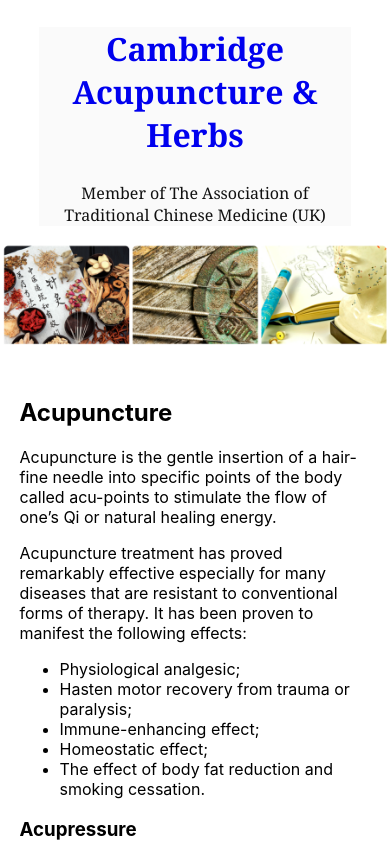
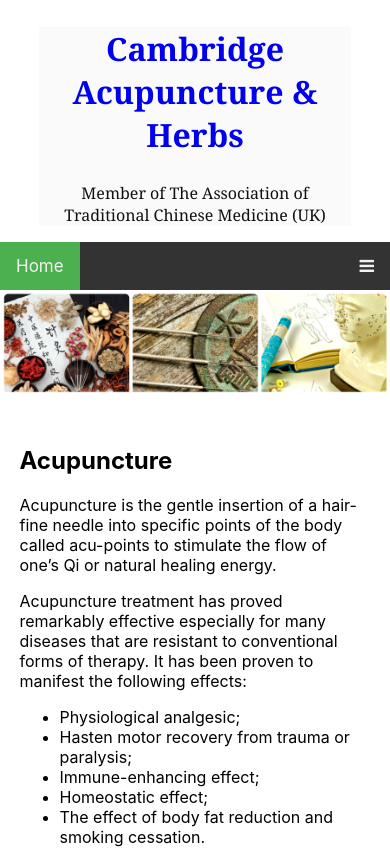
Before and after one commit to yucigou/cam-acuherbs, a React (Create React App) app: page /contact in a window 390 px wide. Shown: the top 849 px of the page. Built offline with nearby package versions, Linux system fonts and the light colour scheme.

Commit message:
Add responsive top nav menu

```diff
--- /dev/null
+++ b/public/css/menu.css
@@ -0,0 +1,57 @@
+/* Add a black background color to the top navigation */
+.topnav {
+  background-color: #333;
+  overflow: hidden;
+}
+
+/* Style the links inside the navigation bar */
+.topnav a {
+  float: left;
+  display: block;
+  color: #f2f2f2;
+  text-align: center;
+  padding: 14px 16px;
+  text-decoration: none;
+  font-size: 17px;
+}
+
+/* Change the color of links on hover */
+.topnav a:hover {
+  background-color: #ddd;
+  color: black;
+}
+
+/* Add an active class to highlight the current page */
+.active {
+  background-color: #4CAF50;
+  color: white;
+}
+
+/* Hide the link that should open and close the topnav on small screens */
+.topnav .icon {
+  display: none;
+}
+
+/* When the screen is less than 600 pixels wide, hide all links, except for the first one ("Home"). Show the link that contains should open and close the topnav (.icon) */
+@media screen and (max-width: 600px) {
+  .topnav a:not(:first-child) {display: none;}
+  .topnav a.icon {
+    float: right;
+    display: block;
+  }
+}
+
+/* The "responsive" class is added to the topnav with JavaScript when the user clicks on the icon. This class makes the topnav look good on small screens (display the links vertically instead of horizontally) */
+@media screen and (max-width: 600px) {
+  .topnav.responsive {position: relative;}
+  .topnav.responsive a.icon {
+    position: absolute;
+    right: 0;
+    top: 0;
+  }
+  .topnav.responsive a {
+    float: none;
+    display: block;
+    text-align: left;
+  }
+}
--- a/public/index.html
+++ b/public/index.html
@@ -13,6 +13,8 @@
       user's mobile device or desktop. See https://developers.google.com/web/fundamentals/web-app-manifest/
     -->
     <link rel="manifest" href="%PUBLIC_URL%/manifest.json" />
+    <link rel="stylesheet" href="https://cdnjs.cloudflare.com/ajax/libs/font-awesome/4.7.0/css/font-awesome.min.css">
+    <link rel="stylesheet" href="%PUBLIC_URL%/css/menu.css" />
     <!--
       Notice the use of %PUBLIC_URL% in the tags above.
       It will be replaced with the URL of the `public` folder during the build.
--- a/src/components/header.jsx
+++ b/src/components/header.jsx
@@ -1,5 +1,6 @@
 import React from 'react';
 import styled from 'styled-components'
+import Menu from './menu'
 
 const StyledHeader = styled.header`
   padding: 0 24px;
@@ -38,6 +39,7 @@
 	      <H2><Link href="http://cam-acuherbs.co.uk" title="Cambridge Acupuncture &amp; Herbs — Member of The Association of Traditional Chinese Medicine (UK)" rel="home">Cambridge Acupuncture &amp; Herbs</Link></H2>
 	      <p>Member of The Association of Traditional Chinese Medicine (UK)</p>
 	    </StyledHeader>
+      <Menu />
 			<HeaderImage>
 				<Img src="/images/cam-acuherbs-banner-1.png"></Img>
 			</HeaderImage>
--- a/src/components/menu.jsx
+++ b/src/components/menu.jsx
@@ -0,0 +1,27 @@
+import React from 'react'
+
+/* Toggle between adding and removing the "responsive" class to topnav when the user clicks on the icon */
+function myFunction() {
+  var x = document.getElementById("myTopnav");
+  if (x.className === "topnav") {
+    x.className += " responsive";
+  } else {
+    x.className = "topnav";
+  }
+}
+
+const Menu = () => {
+  return (
+    <div className="topnav" id="myTopnav">
+      <a href="#home" className="active">Home</a>
+      <a href="#news">News</a>
+      <a href="#contact">Contact</a>
+      <a href="#about">About</a>
+      <a href="javascript:void(0);" className="icon" onClick={myFunction}>
+        <i className="fa fa-bars"></i>
+      </a>
+    </div>
+  )
+}
+
+export default Menu
```
Also changed, not shown: 1 other file (tests, documents, lock files or other folders).
